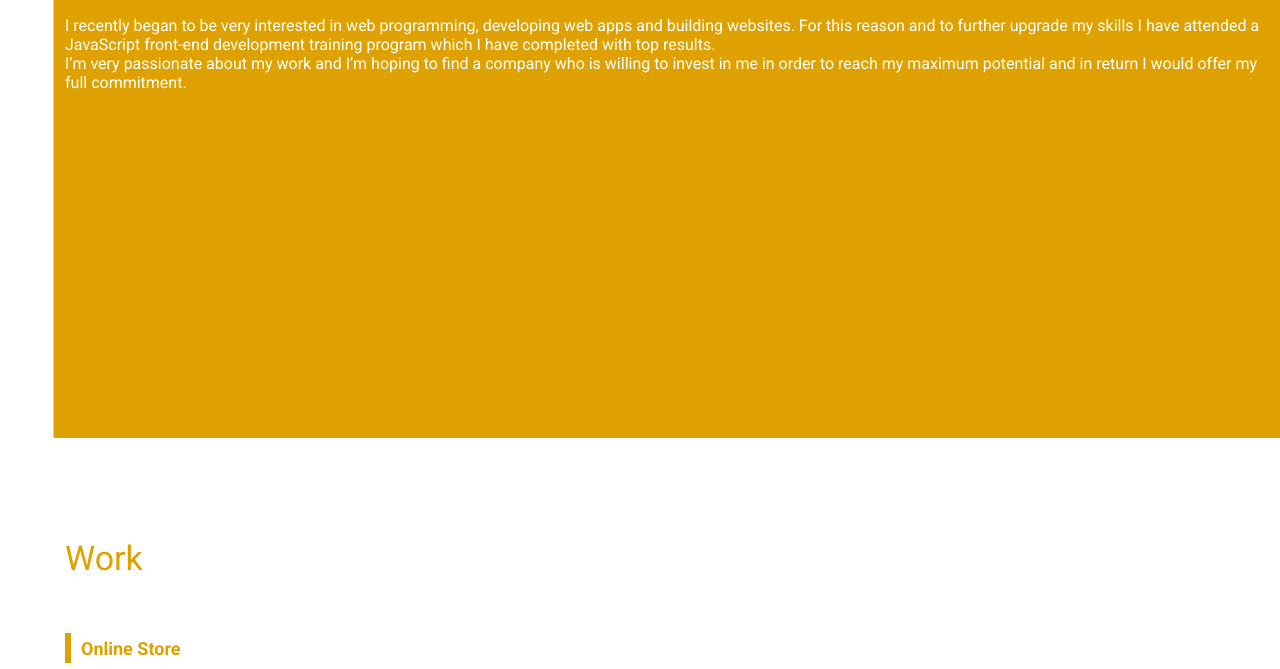
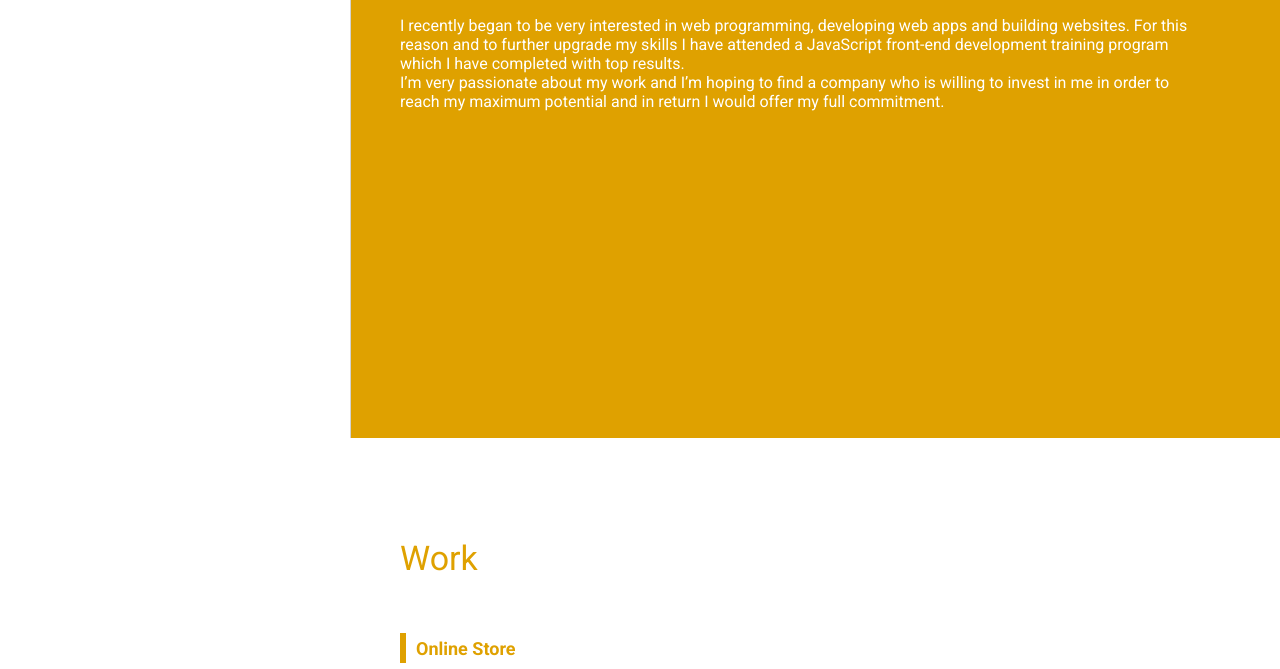
Before and after one commit to DimitrieStraoanu/Portfolio, a plain HTML site: page index.html in a window 1280 px wide. Shown: the part 362-1031 px from the top of the page. Drawn offline with Linux system fonts and the light colour scheme.

Commit message:
media queries added

```diff
--- a/main.css
+++ b/main.css
@@ -179,3 +179,16 @@ img{
     padding-left: 65px;
     padding-right: 10px;
 }
+
+@media (min-width:900px){
+    .closeBtn{
+        display:none;
+    }
+    .menu{
+        width: 350px;
+    }
+    .content{
+        padding-left: 400px;
+        max-width:800px;
+    }
+}
```
